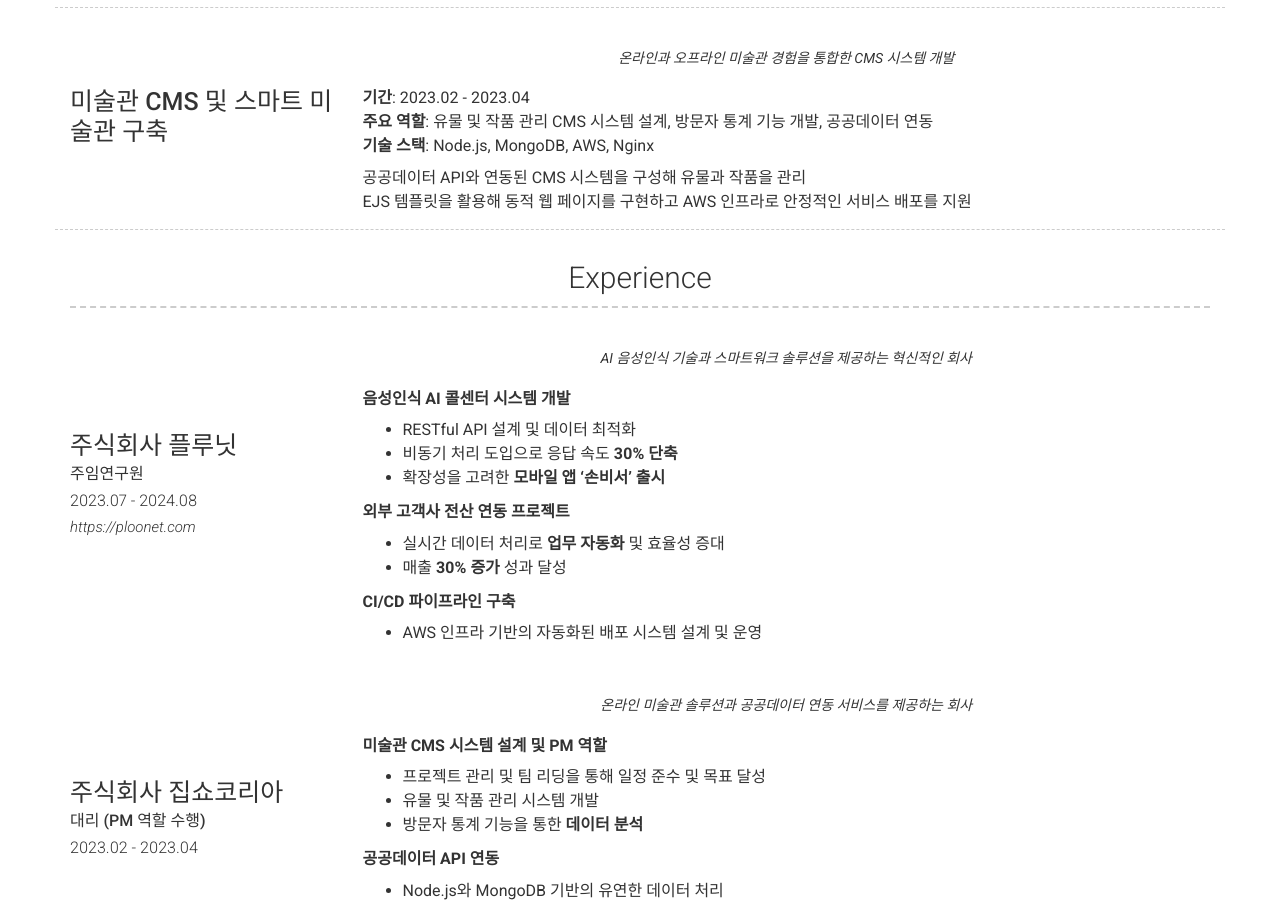
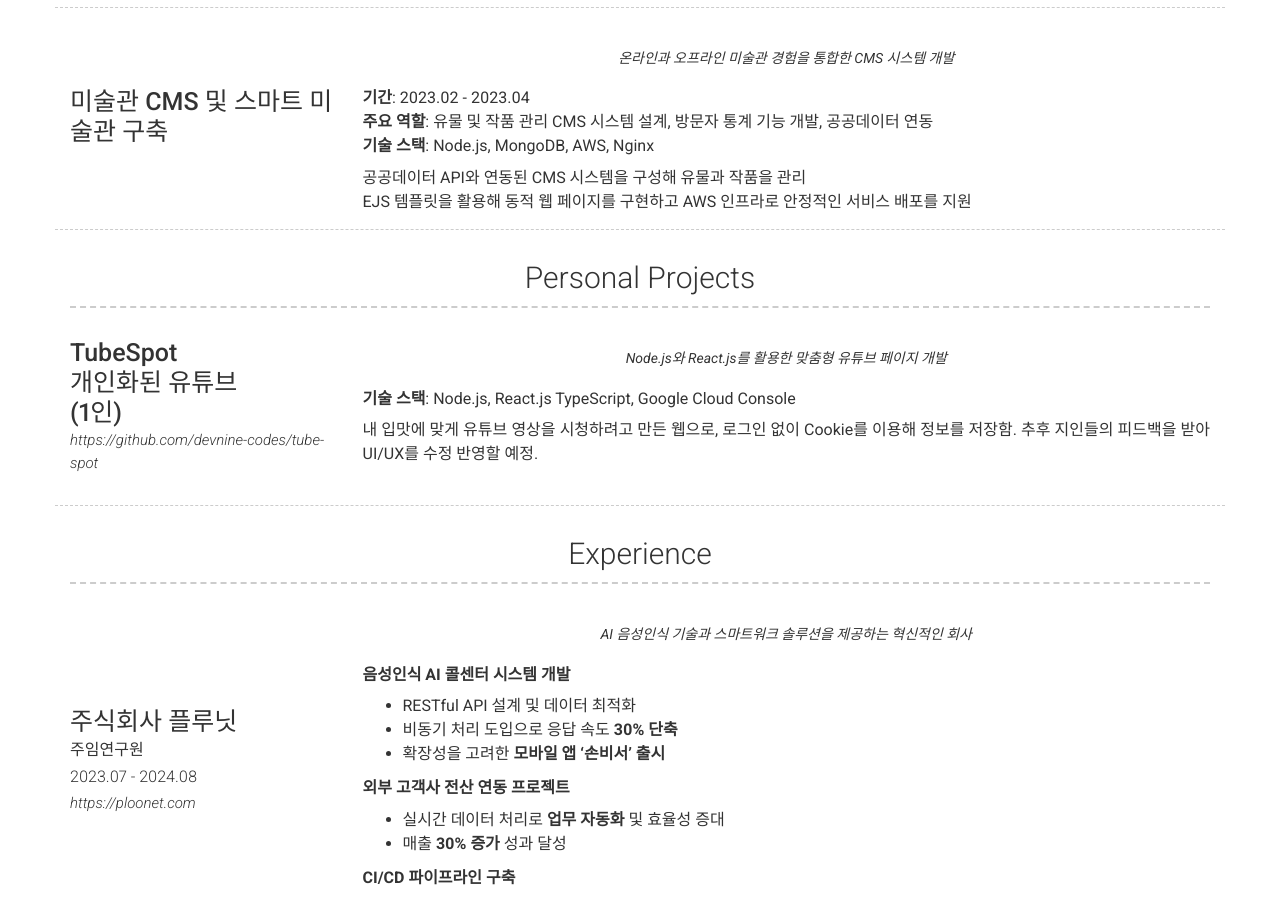
Before and after one commit to devnine-codes/devnine-codes.github.io, a Jekyll site: the page built from index.md, in a window 1280 px wide and 900 px high, scrolled down 1913 px. Built offline with Jekyll 4.4.1, drawn with Linux system fonts in a browser that asks for light colours; nearby versions of some CDN libraries; comment, search, counter and statistics services are not loaded.

Commit message:
개인 프로젝트 추가

```diff
--- a/_config.yml
+++ b/_config.yml
@@ -175,7 +175,23 @@ content:
           공공데이터 API와 연동된 CMS 시스템을 구성해 유물과 작품을 관리
           EJS 템플릿을 활용해 동적 웹 페이지를 구현하고 AWS 인프라로 안정적인 서비스 배포를 지원
 
-#  - title: Open Source Contributions
+  - title: Personal Projects
+    layout: list
+    content:
+      - layout: left
+        border: weak
+        title: TubeSpot<br>개인화된 유튜브<br>(1인)
+        link: https://github.com/devnine-codes/tube-spot
+        link_text: https://github.com/devnine-codes/tube-spot
+        quote: >
+          Node.js와 React.js를 활용한 맞춤형 유튜브 페이지 개발
+        description: |
+          **기술 스택**: Node.js, React.js TypeScript, Google Cloud Console
+
+          내 입맛에 맞게 유튜브 영상을 시청하려고 만든 웹으로, 로그인 없이 Cookie를 이용해 정보를 저장함.
+          추후 지인들의 피드백을 받아 UI/UX를 수정 반영할 예정.
+
+    #  - title: Open Source Contributions
 #    layout: list # Type of content section (list/text)
 #    content:
 #      - layout: left
```
